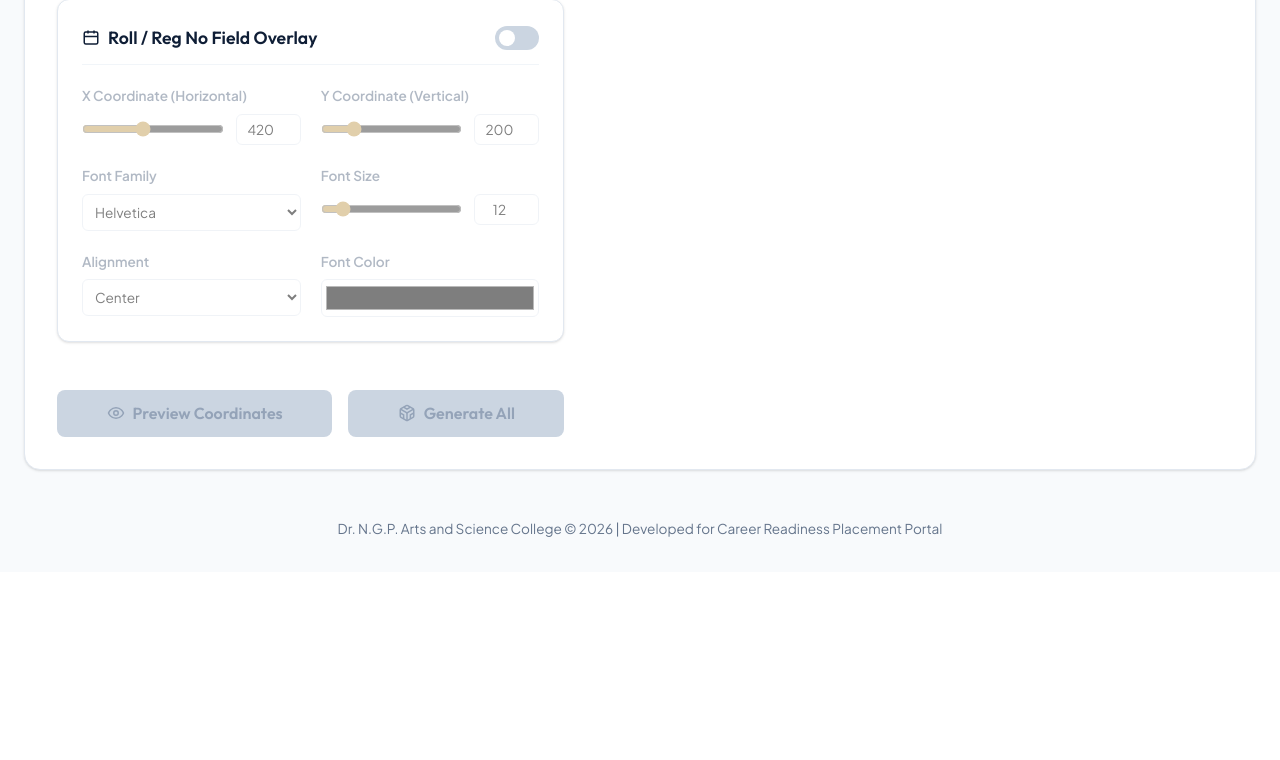
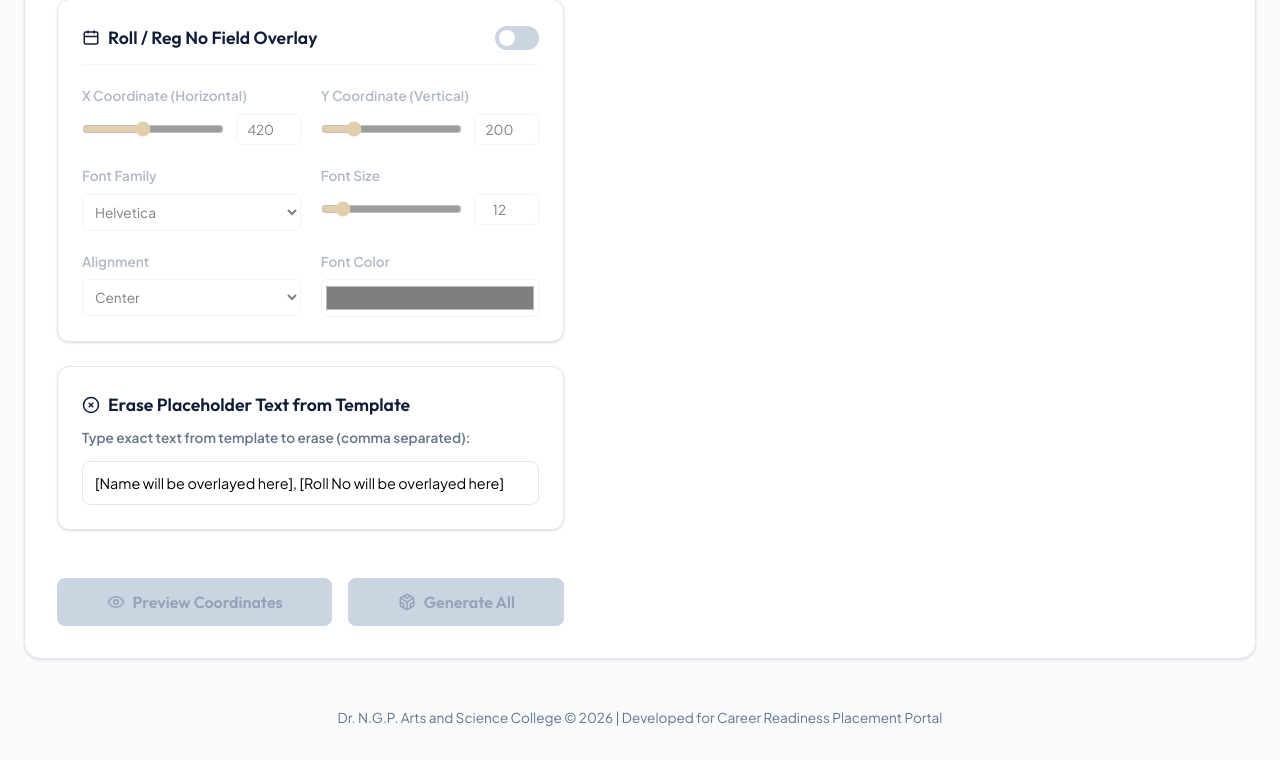
Before and after one commit to senthil7676/certificate, a Flask app: page / in a window 1280 px wide. Shown: the part 1735-2495 px from the top of the page. Before the commit the page ends 2272 px from the top, so only its background shows below. Run offline with Flask 2, Linux system fonts and the light colour scheme.

Commit message:
Add Erase Placeholder Text from Template card to UI and link to backend

```diff
--- a/templates/index.html
+++ b/templates/index.html
@@ -1021,7 +1021,22 @@
                         </div>
                     </div>
 
+                    <!-- CLEAN STRINGS FIELD -->
+                    <div class="field-card">
+                        <div class="field-card-header" style="margin-bottom: 0.5rem; border-bottom: none; padding-bottom: 0;">
+                            <span class="field-title">
+                                <svg width="18" height="18" viewBox="0 0 24 24" fill="none" stroke="currentColor" stroke-width="2"><path d="M12 22c5.523 0 10-4.477 10-10S17.523 2 12 2 2 6.477 2 12s4.477 10 10 10z"/><path d="m15 9-6 6"/><path d="m9 9 6 6"/></svg>
+                                Erase Placeholder Text from Template
+                            </span>
+                        </div>
+                        <div class="field-control-group">
+                            <label style="font-size: 0.85rem; font-weight: 600; color: var(--text-muted); margin-bottom: 0.4rem;">Type exact text from template to erase (comma separated):</label>
+                            <input type="text" id="clean-strings-input" value="[Name will be overlayed here], [Roll No will be overlayed here]" placeholder="e.g. [Name will be overlayed here]" style="width: 100%; padding: 0.75rem; border-radius: 8px; border: 1px solid var(--border-color); font-family: var(--font-body); font-size: 0.9rem; outline: none; transition: border-color 0.2s;">
+                        </div>
+                    </div>
+
                     <!-- Actions -->
+
                     <div class="action-row">
                         <button class="btn btn-secondary" id="preview-btn" disabled>
                             <svg width="18" height="18" viewBox="0 0 24 24" fill="none" stroke="currentColor" stroke-width="2"><path d="M2 12s3-7 10-7 10 7 10 7-3 7-10 7-10-7-10-7Z"/><circle cx="12" cy="12" r="3"/></svg>
@@ -1334,6 +1349,11 @@
 
         // Gather coordinates config
         function getCoordinatesConfig() {
+            const cleanStringsRaw = document.getElementById('clean-strings-input').value;
+            const cleanStrings = cleanStringsRaw.split(',')
+                .map(s => s.trim())
+                .filter(s => s.length > 0);
+
             return {
                 "name_field": {
                     "enabled": document.getElementById('name-enabled').checked,
@@ -1366,7 +1386,8 @@
                     "name_column": mapNameSelect.value,
                     "roll_no_column": mapRollSelect.value || "Reg No",
                     "dept_column": mapDeptSelect.value || "Department"
-                }
+                },
+                "clean_strings": cleanStrings
             };
         }
 
```
